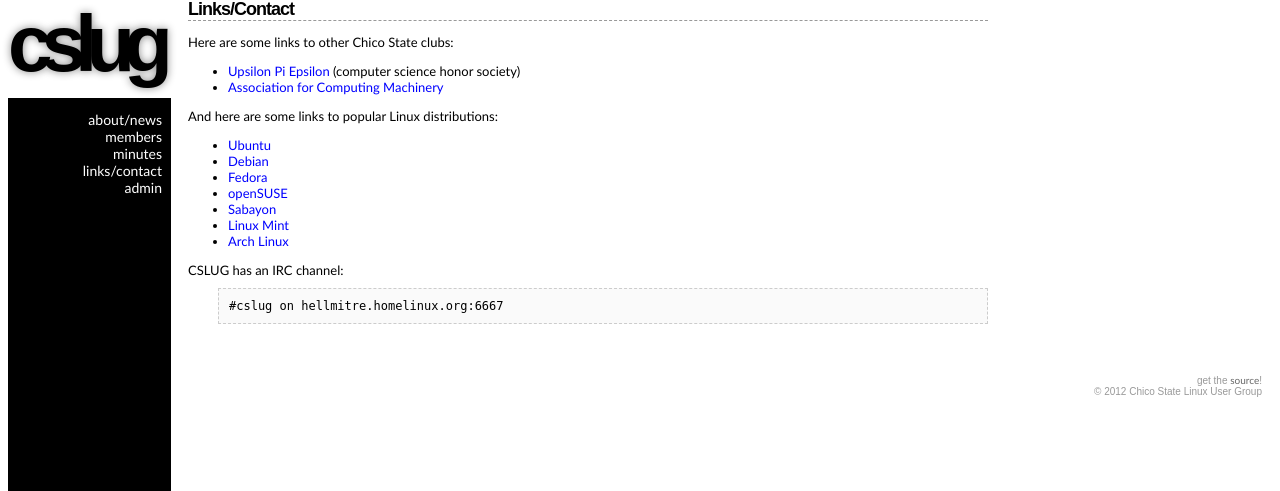
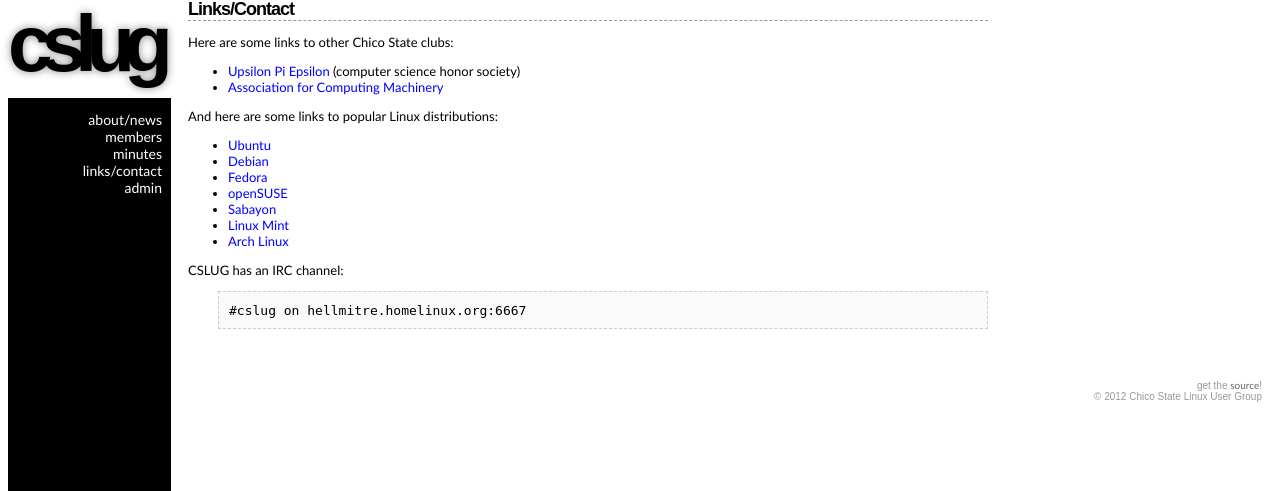
Before and after one commit to cslug/cslug-site, a PHP site: page /?links in a window 1280 px wide. Shown: the part 21-512 px from the top of the page. Run offline with PHP 8.4, Linux system fonts and the light colour scheme.

Commit message:
fixed blockquote/code styling

```diff
--- a/html/general.css
+++ b/html/general.css
@@ -124,15 +124,6 @@ hr {
 blockquote {
 	background-color: #fafafa;
 	border:           1px dashed #ccc;
-	padding:          5px;
-}
-
-code {
-	background-color: #fafafa;
-	border:           1px dashed #ccc;
-	display:          block;
-	font-family:      monospace;
-	font-size:        12px;
 	margin:           10px 0 10px 30px;
 	padding:          10px;
 }
--- a/html/links.html
+++ b/html/links.html
@@ -18,5 +18,7 @@ And here are some links to popular Linux distributions:
 </p>
 <p>
 	CSLUG has an IRC channel:
-	<code>#cslug on hellmitre.homelinux.org:6667</code>
+	<blockquote>
+		<code>#cslug on hellmitre.homelinux.org:6667</code>
+	</blockquote>
 </p>
```
